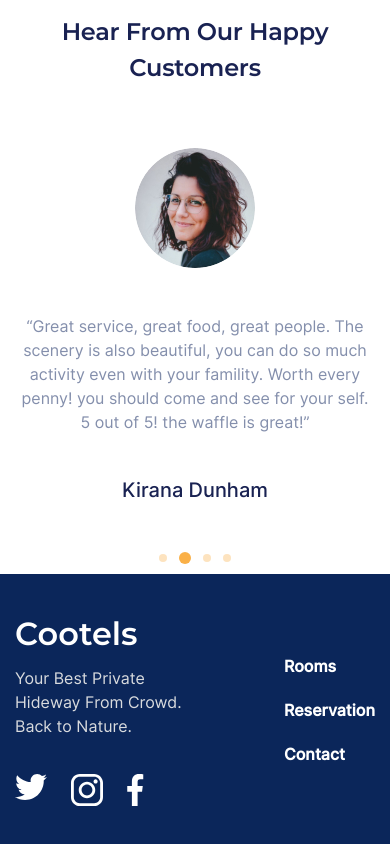
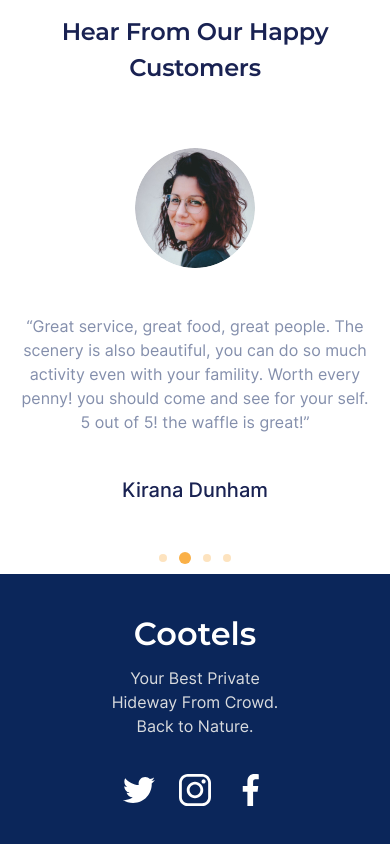
Before and after one commit to Ihor-91/Cootels_changes, a website built with webpack: page src/index.html in a window 390 px wide. Shown: the part 5782-6626 px from the top of the page. Built offline with nearby package versions, Linux system fonts and the light colour scheme; files whose address does not match are found by name.

Commit message:
corrected footer and slider

```diff
--- a/src/index.html
+++ b/src/index.html
@@ -228,23 +228,29 @@
                 <a href="#" class="footer__title">Cootels</a>
                 <p class="footer__text">Your Best Private Hideway From Crowd. Back to Nature.</p>
                 <div class="footer__social">
-                    <a href="" class="social sociall__twitter"></a>
-                    <a href="" class="social sociall__instagram"></a>
-                    <a href="" class="social sociall__fb"></a>
+                    <a href="" class="social sociall__twitter">
+                        <img src="./img/twitter.svg" alt="">
+                    </a>
+                    <a href="" class="social sociall__instagram">
+                        <img src="./img/instagram.svg" alt="">
+                    </a>
+                    <a href="" class="social sociall__fb">
+                        <img src="./img/fb.svg" alt="">
+                    </a>
                 </div>
             </div>
             <div class="footer__services">
-                <div class="services dropdown">Rooms
+                <div class="services">Rooms
                     <a href="#" class="services__item">Single Room</a>
                     <a href="#" class="services__item">Double Room</a>
                     <a href="#" class="services__item">Cabin</a>
                     <a href="#" class="services__item">Custom Room</a>
                 </div>
-                <div class="services dropdown">Reservation
+                <div class="services">Reservation
                     <a href="#" class="services__item">See the Steps</a>
                     <a href="#" class="services__item">Best Time</a>
                 </div>
-                <div class="services dropdown">Contact
+                <div class="services">Contact
                     <a href="#" class="services__item">Our Number</a>
                     <a href="#" class="services__item">Our Email</a>
                     <a href="#" class="services__item">Our Location</a>
--- a/src/js/main.js
+++ b/src/js/main.js
@@ -55,29 +55,3 @@ $(".slider__aside").slick({
   cssEase: "linear",
   initialSlide: 1,
 });
-
-// dropdown
-
-// $(".services").on("click", function (e) {
-//   e.preventDefault();
-//   let $this = $(this);
-//   if (!$this.hasClass("dropdown")) {
-//     $(".services__item").slideUp(400);
-//     // $(".services").removeClass("dropdown");
-//   }
-//   $this.toggleClass("dropdown");
-//   $this.parent().next().slideToggle();
-// });
-
-$(".dropdown").on("click", function (e) {
-  e.preventDefault();
-  let $this = $(this);
-
-  if (!$this.hasClass("dropdown-active")) {
-    $(".services__item").slideUp(600);
-    $(".dropdown").removeClass("dropdown-active");
-  }
-
-  $this.toggleClass("dropdown-active");
-  $this.next().slideToggle();
-});
--- a/src/scss/main.scss
+++ b/src/scss/main.scss
@@ -751,6 +751,11 @@ section {
         background-color: $light-yellow;
         margin: 0 6px;
         border-radius: 50%;
+        cursor: pointer;
+
+        &:hover{
+          background-color: $yellow;
+        }
 
         button {
           display: none;
@@ -771,21 +776,30 @@ section {
 }
 
 // FOOTER
-.footer{
+.footer {
   background-color: $heavy-blue;
   padding: 80px 0 120px;
-  @include respond-to(md){
+
+  @include respond-to(md) {
     padding: 40px 0 120px;
   }
 
-  .wrapper__footer{
+  .wrapper__footer {
     display: flex;
     justify-content: space-between;
 
-    .footer__aside{
+    @include respond-to(sm) {
+      justify-content: center;
+    }
+
+    .footer__aside {
       width: 186px;
 
-      .footer__title{
+      @include respond-to(sm) {
+        text-align: center;
+      }
+
+      .footer__title {
         font-family: "montserrat", sans-serif;
         font-weight: 700;
         font-size: $fs-title;
@@ -793,98 +807,74 @@ section {
         color: $white;
       }
 
-      .footer__text{
+      .footer__text {
         margin: 13px 0 36px;
         font-size: $medium;
         color: $grey;
       }
 
-      .footer__social{
+      .footer__social {
         display: flex;
 
-        .social{
+        @include respond-to(sm) {
+          justify-content: center;
+        }
+
+        .social {
           display: block;
           width: 32px;
           height: 32px;
           background-repeat: no-repeat;
+          margin-right: 24px;
+
+          &:hover {
+            opacity: 0.70;
+          }
+
+          img {
+            width: 100%;
+            height: 100%;
+          }
+
+          @include respond-to(sm) {
+            margin: 0 12px;
+          }
         }
-
-        .sociall__twitter{
-          background-image: url(../img/twitter.svg);
-         }
-
-         .sociall__instagram{
-           background-image: url(../img/instagram.svg);
-           margin: 0 24px;
-         }
-
-         .sociall__fb{
-           background-image: url(../img/fb.svg);
-         }
       }
     }
 
-    .footer__services{
+    .footer__services {
       display: flex;
 
-      @include respond-to(sm){
-        flex-direction: column;
-        margin-top: 40px;
+      @include respond-to(sm) {
+        display: none;
       }
 
-      .services{
+      .services {
         display: flex;
         flex-direction: column;
         font-size: $medium;
         color: $white;
         font-weight: 700;
 
-        &:nth-child(2){
-          margin: 0 151px;
-          @include respond-to(md){
+        &:nth-of-type(2) {
+          margin: 0 152px;
+
+          @include respond-to(md) {
             margin: 0 60px;
-          }
-          @include respond-to(sm){
-            margin: 20px 0;
           }
         }
 
-        @include respond-to(sm){
-
-          &:hover{
-            opacity: 0.80;
-          }
-        }
-
-        .services__item{
+        .services__item {
           margin-top: 15px;
           color: $grey;
           font-weight: 400;
 
-          &:hover{
+          &:hover {
             opacity: 0.65;
-          }
-        }
-
-      }
-
-      .dropdown{
-        .services__item{
-          @include respond-to(sm){
-            display: none;
-          }
-        }
-      }
-
-      .dropdown-active{
-        .services__item{
-          @include respond-to(sm){
-            display: block;
           }
         }
       }
     }
-
-
   }
 }
```
